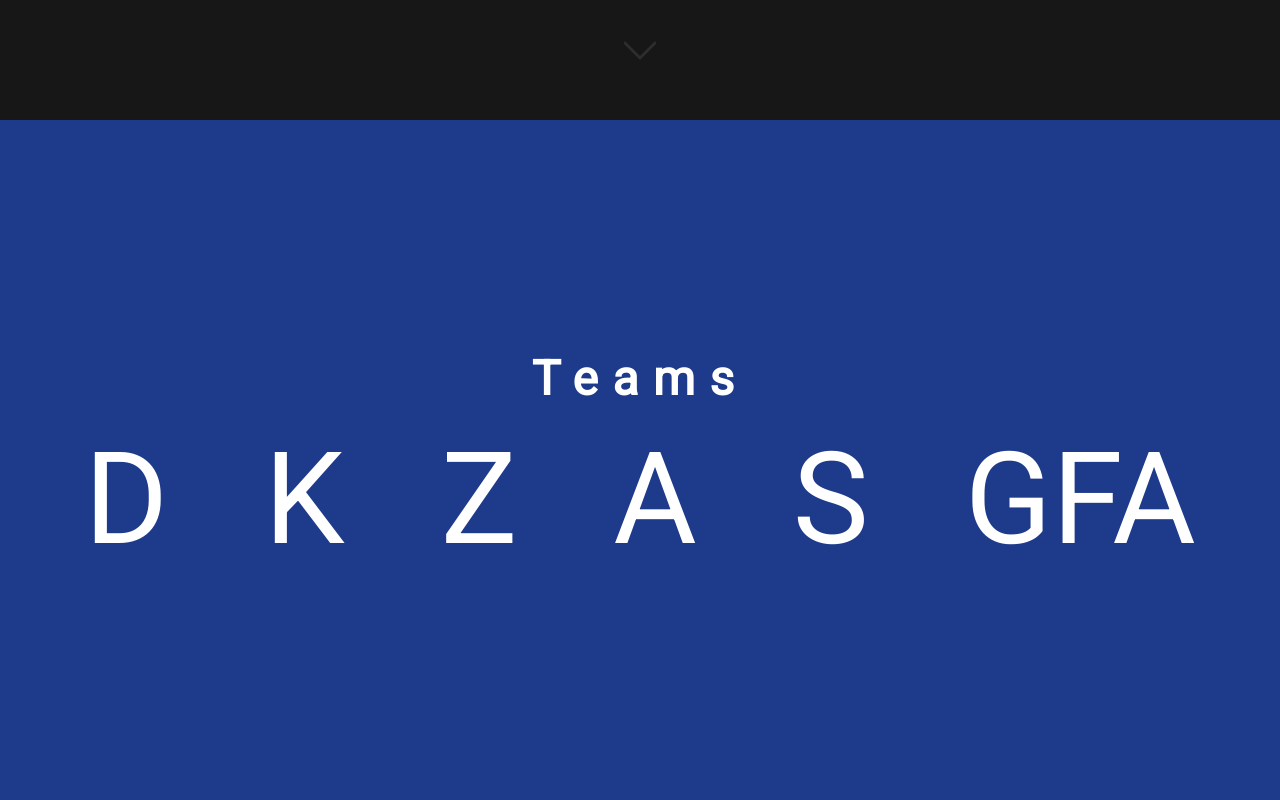
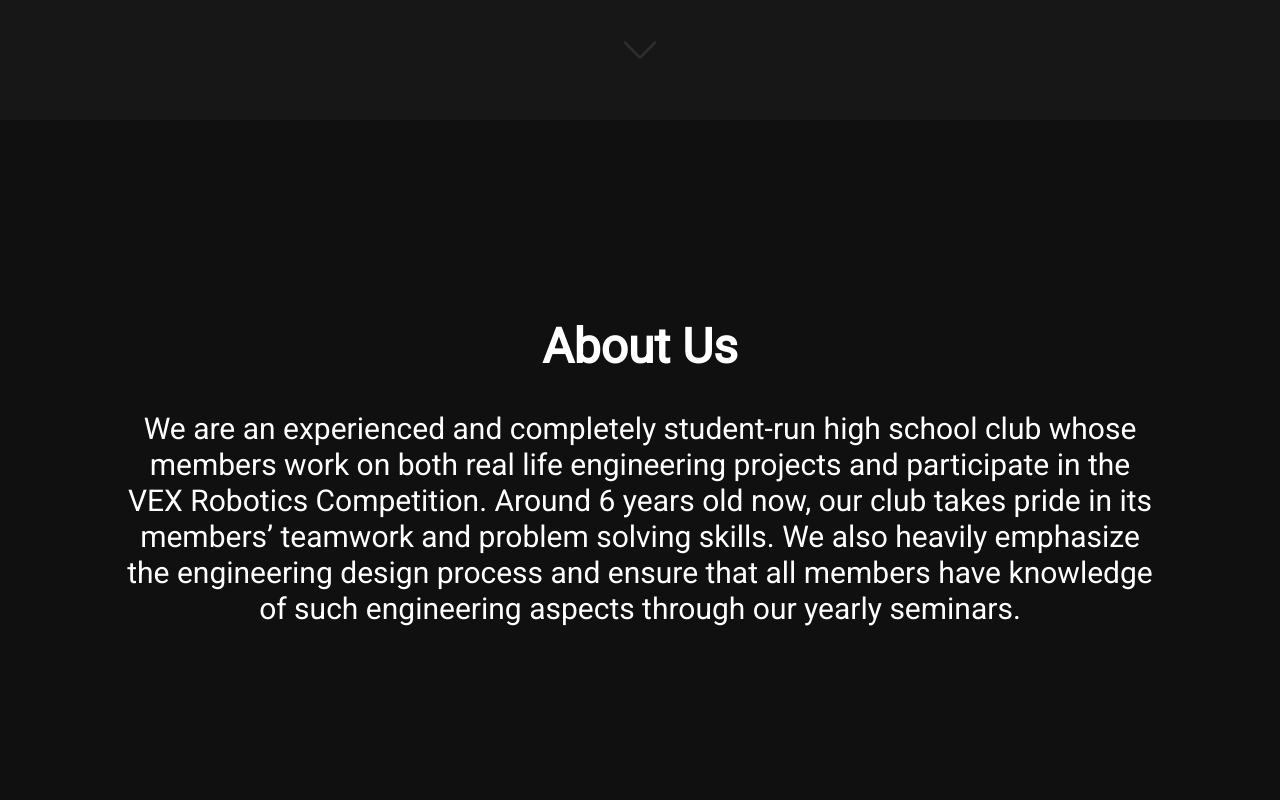
Before and after one commit to megargayu/gfr-website, a React (Vite) app: page / in a window 1280 px wide. Shown: the part 680-1480 px from the top of the page. Built offline with nearby package versions, Linux system fonts and the light colour scheme.

Commit message:
added about us section

```diff
--- a/src/App.tsx
+++ b/src/App.tsx
@@ -3,6 +3,7 @@ import React, { useEffect, useRef } from "react";
 import Panel from "./components/panels/Panel";
 import TopPanel from "./components/panels/TopPanel";
 import TeamPanel from "./components/panels/TeamPanel";
+import AboutPanel from "./components/panels/AboutPanel";
 import Panel3 from "./components/panels/Panel3";
 import { useSpring } from "framer-motion";
 import smoothScroll from "./utils/smoothScroll";
@@ -11,7 +12,7 @@ const App = () => {
   const scrollSpring = useSpring(window.scrollY, { duration: 1000 });
   scrollSpring.onChange((v) => window.scrollTo({ top: v }));
 
-  const panels = [TopPanel, TeamPanel, Panel3];
+  const panels = [TopPanel, AboutPanel, TeamPanel, Panel3];
   const refs = Array.from({ length: panels.length }, () =>
     useRef<HTMLDivElement | null>(null)
   );
--- a/src/components/Title.tsx
+++ b/src/components/Title.tsx
@@ -1,7 +1,7 @@
 import React from "react";
 
 const Title: React.FC<React.HTMLAttributes<HTMLHeadingElement>> = ({ children, className, ...props }) => (
-  <h1 className={"text-3xl sm:hsm:text-5xl font-semibold tracking-title text-white text-center " + className} {...props}>
+  <h1 className={"text-3xl sm:hsm:text-5xl font-semibold text-white text-center " + className} {...props}>
     {children}
   </h1>
 );
--- /dev/null
+++ b/src/components/panels/AboutPanel/index.tsx
@@ -0,0 +1,22 @@
+import Title from "../../Title";
+import { PanelInfo } from "../Panel";
+
+const TeamPanel: PanelInfo = () => (
+  <div className="flex flex-col justify-center items-center h-full gap-10">
+    <Title>About Us</Title>
+
+    <h1 className="text-white text-3xl w-10/12 text-center">
+      We are an experienced and completely student-run high school club whose
+      members work on both real life engineering projects and participate in the
+      VEX Robotics Competition. Around 6 years old now, our club takes pride in
+      its members’ teamwork and problem solving skills. We also heavily
+      emphasize the engineering design process and ensure that all members have
+      knowledge of such engineering aspects through our yearly seminars.
+    </h1>
+  </div>
+);
+
+// Panel2.parentClassName = "bg-[#216ae0]"; // original
+TeamPanel.parentClassName = "bg-[#101010]";
+
+export default TeamPanel;
--- a/src/components/panels/TopPanel/GFRText.tsx
+++ b/src/components/panels/TopPanel/GFRText.tsx
@@ -29,7 +29,7 @@ const GFRText: React.FC = () => {
       />
 
       <div className="p-5 sm:hsm:p-10 rounded-sm bg-dark">
-        <Title>
+        <Title className="tracking-title">
           Gael Force Robotics
         </Title>
       </div>
```
